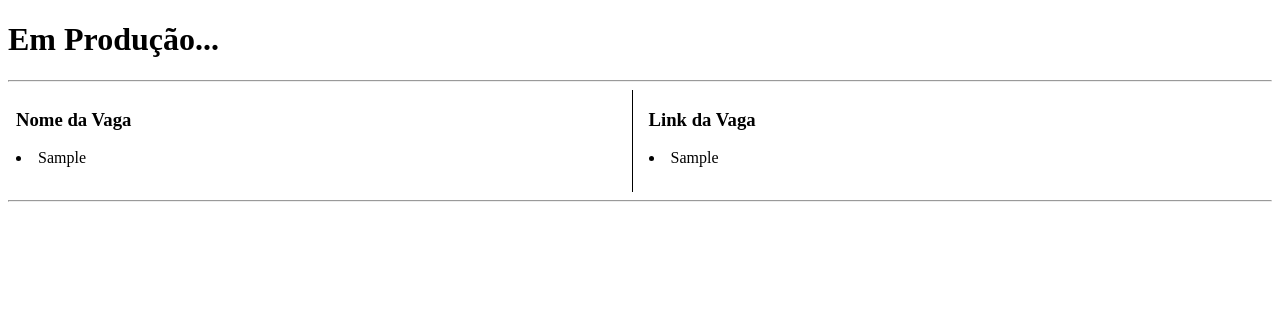
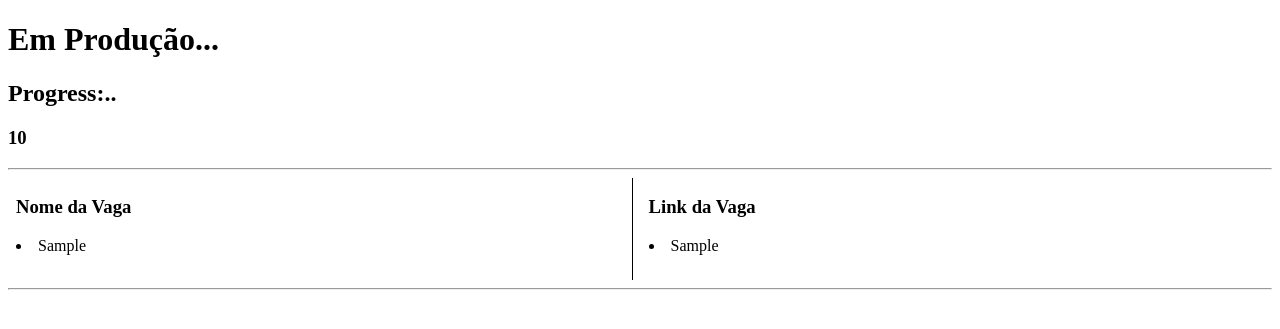
Before and after one commit to JoaoNogaroli/projeto-buscar, a Flask app: template templates/teste.html in a window 1280 px wide. Shown: the top 329 px of the page. Run offline with Flask 2, Linux system fonts and the light colour scheme; the template is opened without the code that fills it: most values are stand-ins (such as "Sample title", 1, 10 or a date in 2020).

Commit message:
tentando resolver o redirect

```diff
--- a/app.py
+++ b/app.py
@@ -19,10 +19,10 @@ def pegar():
     a = debug_task.delay(word)
     time.sleep(1)
     while a.status == "PENDING":
-        return "Por favor, espere 1 a 2 minutos"
+        return render_template('teste.html', progress = a.status)
+        break
     a_value = (a.get())[0]
     b_value = (a.get())[1]
-
 
     return render_template('teste.html', a = a_value, b= b_value)
 
--- a/templates/teste.html
+++ b/templates/teste.html
@@ -8,6 +8,8 @@
 </head>
 <body>
     <h1>Em Produção...</h1>
+    <h2>Progress:..</h2>
+    <h3>{{ progress }}</h3>
 
 
     <hr>
```
